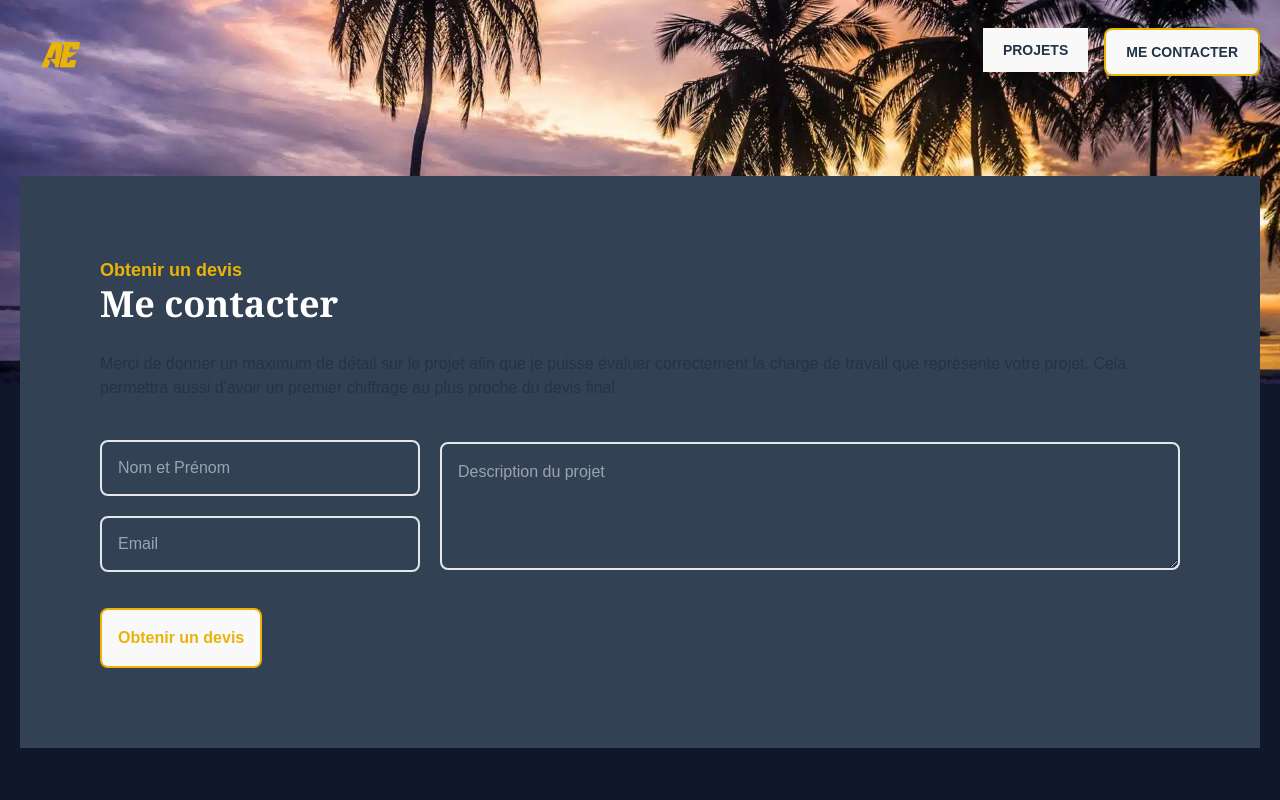
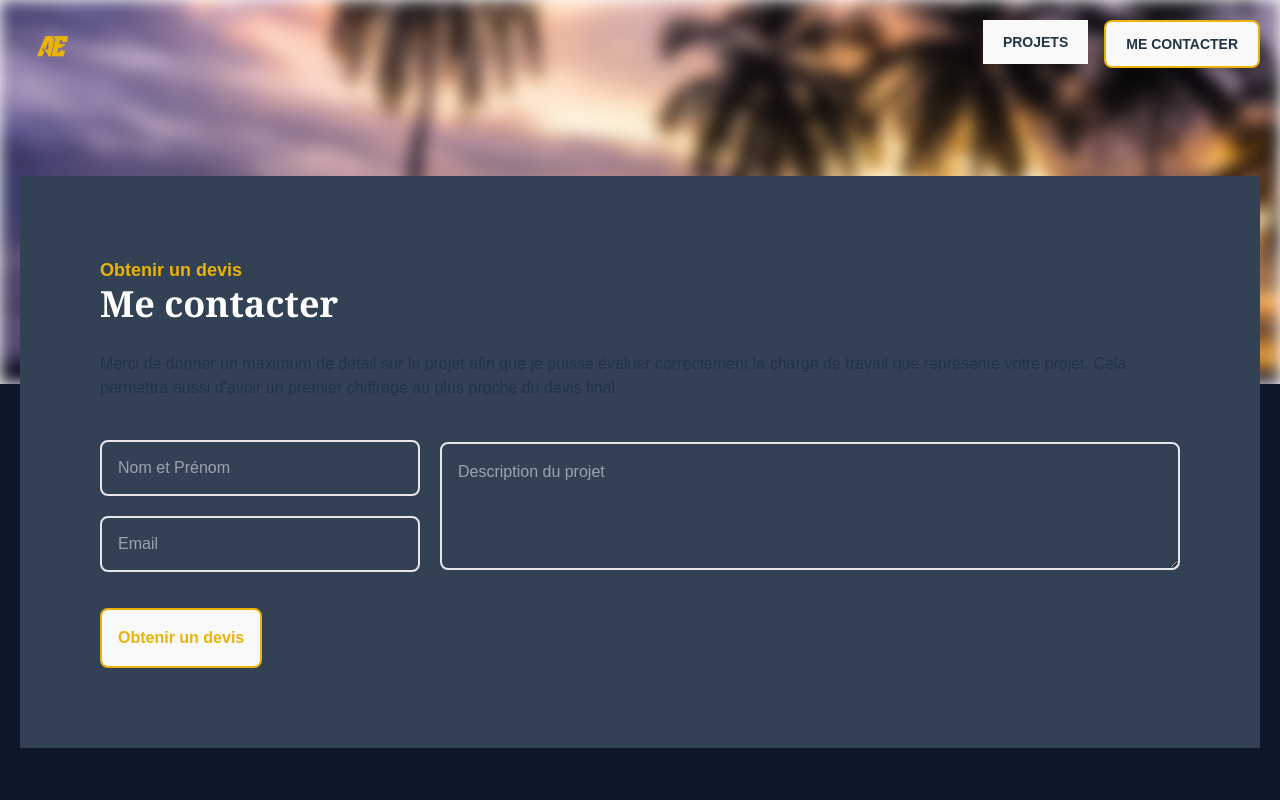
Before and after one commit to DanielAkim2000/emanedanielakim, a React (Vite) app: page /contact in a window 1280 px wide. Shown: the top 800 px of the page. Built offline with nearby package versions, Linux system fonts and the light colour scheme.

Commit message:
retouche header et blur image page contact

```diff
--- a/src/pages/Contact.jsx
+++ b/src/pages/Contact.jsx
@@ -4,15 +4,15 @@ import React from "react";
 
 const Contact = () => {
     return (
-        <div className="w-full flex flex-col gap-0">
-            <div>
+        <div className="w-full flex flex-col gap-0 ">
+            <div className="">
                 <img
                     src={lbvimg}
-                    className="max-h-[24rem] min-w-full object-cover"
+                    className="max-h-[24rem] min-w-full object-cover blur-[0.5rem] relative z-[-1]"
                 />
             </div>
             <div className="w-full bg-slate-900">
-                <DivMaxWidth>
+                <DivMaxWidth className="relative">
                     <div className="w-full p-20 bg-slate-700 -mt-52 max-sm:px-7 max-sm:py-10 max-sm:-mt-32">
                         <div className="mb-10 w-full flex flex-col items-start max-">
                             <p className="text-lg text-yellow-500 font-semibold">
@@ -33,12 +33,12 @@ const Contact = () => {
                             <div className="min-w-[20em] flex flex-col justify-between gap-5">
                                 <input
                                     type="text"
-                                    className="w-full h-14 p-4 border-2 bg-slate-700 rounded-lg transition-all duration-500 ease-in-out outline-1 focus:outline-yellow-500 focus:border-yellow-500"
+                                    className="w-full h-14 p-4 border-2 bg-slate-700 rounded-lg transition-all duration-500 ease-in-out outline-1 focus:outline-none focus:border-yellow-500"
                                     placeholder="Nom et Prénom"
                                 />
                                 <input
                                     type="text"
-                                    className="w-full h-14 p-4 border-2 bg-slate-700 rounded-lg transition-all duration-500 ease-in-out focus:outline-yellow-500"
+                                    className="w-full h-14 p-4 border-2 bg-slate-700 rounded-lg transition-all duration-500 ease-in-out focus:outline-none focus:border-yellow-500"
                                     placeholder="Email"
                                 />
                             </div>
@@ -46,7 +46,7 @@ const Contact = () => {
                                 <textarea
                                     name="message"
                                     id="message"
-                                    className="w-full h-32 border-2 bg-slate-700 overflow-hidden rounded-lg p-4 transition-all duration-500 ease-in-out focus:outline-yellow-500"
+                                    className="w-full min-h-32 border-2 bg-slate-700 rounded-lg p-4 transition-all duration-500 ease-in-out focus:outline-none focus:border-yellow-500"
                                     placeholder="Description du projet"
                                 ></textarea>
                             </div>
--- a/src/pages/layout/Header.jsx
+++ b/src/pages/layout/Header.jsx
@@ -26,7 +26,7 @@ const Header = () => {
                         onClick={goToHome}
                         src={logo}
                         alt="logo"
-                        className="w-20 ml-0  cursor-pointer"
+                        className="w-16 ml-0  cursor-pointer transition-all duration-500 ease-in-out hover:scale-125"
                     />
                     <ul className="flex">
                         <li className="ml-4">
@@ -50,7 +50,7 @@ const Header = () => {
                         <li className="ml-4">
                             <button
                                 onClick={goToContact}
-                                className="border-2 px-5 py-3 rounded-lg uppercase font-semibold  text-sm border-yellow-500 transition-all duration-500 ease-in-out  hover:bg-yellow-500 hover:text-[#213547]"
+                                className="border-2 px-5 text-nowrap py-3 rounded-lg uppercase font-semibold  text-sm border-yellow-500 transition-all duration-500 ease-in-out  hover:bg-yellow-500 hover:text-[#213547]"
                             >
                                 me contacter
                             </button>
```
